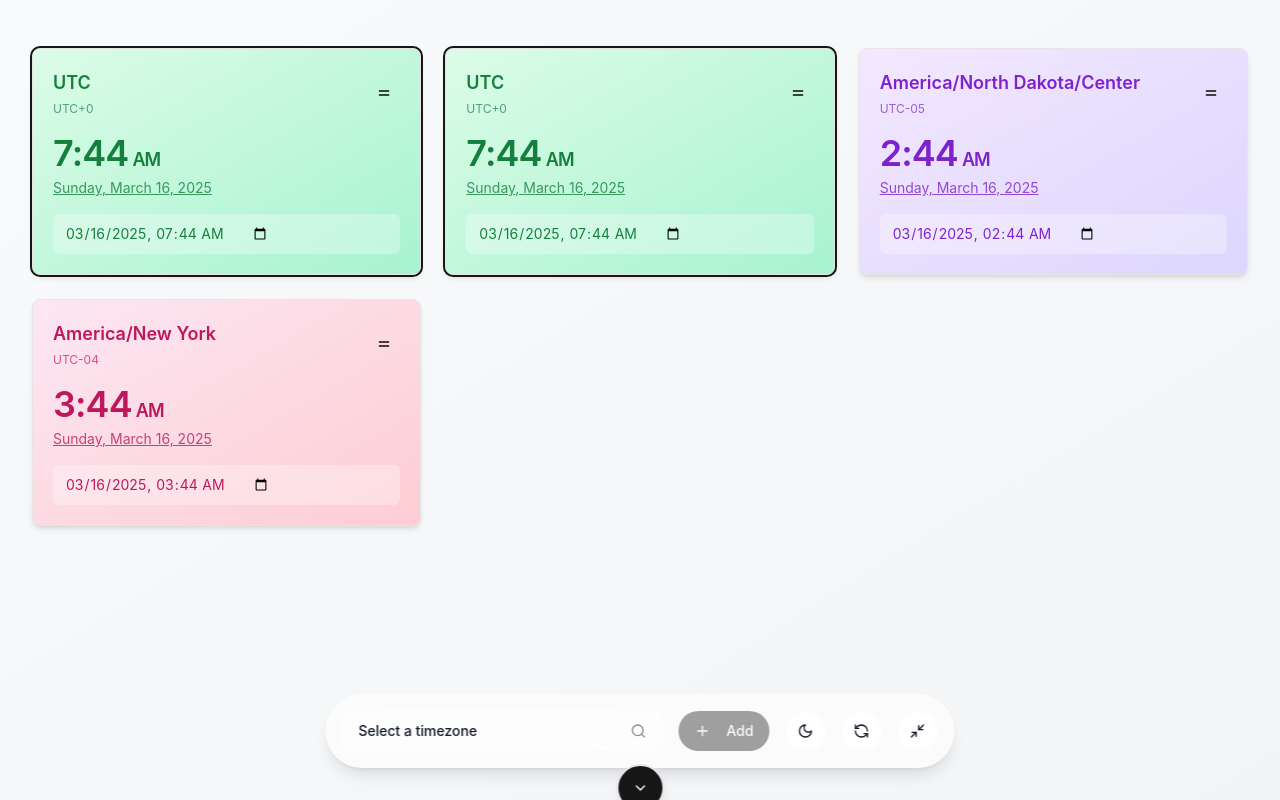
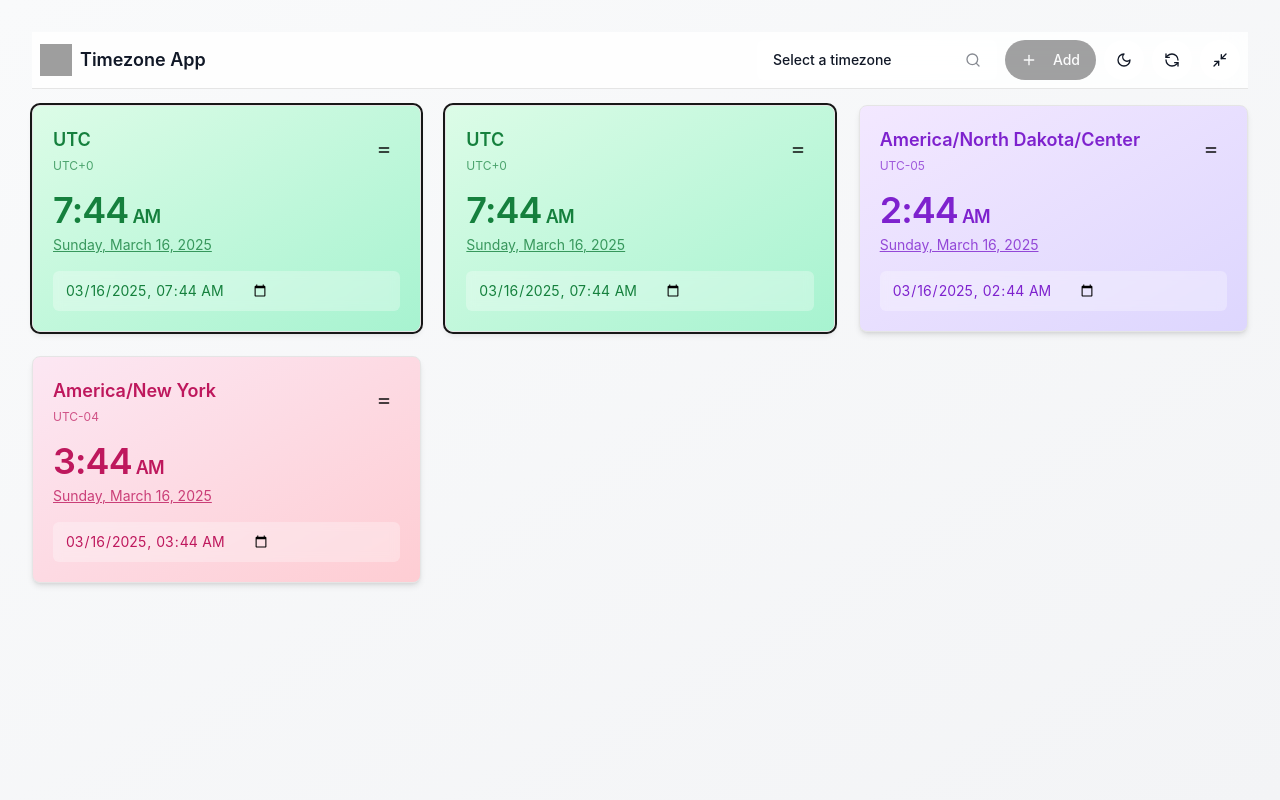
Before and after one commit to ShrihariMohan/timezone-app, a Next.js app: page / in a window 1280 px wide. Built offline with nearby package versions, Linux system fonts and the light colour scheme; grey boxes are pictures that could not be loaded.

Commit message:
Move actions to sticky navbar

```diff
--- a/app/page.tsx
+++ b/app/page.tsx
@@ -4,7 +4,7 @@ import { useEffect, useState } from "react"
 import Head from "next/head"
 import { format } from "date-fns"
 import { toZonedTime } from "date-fns-tz"
-import { Plus, Sun, Moon, Search, ChevronUp, ChevronDown, RefreshCcw, Maximize2, Minimize2, Palette } from "lucide-react"
+import { Plus, Sun, Moon, Search, RefreshCcw, Maximize2, Minimize2 } from "lucide-react"
 import { Button } from "@/components/ui/button"
 import { Command, CommandEmpty, CommandGroup, CommandInput, CommandItem, CommandList } from "@/components/ui/command"
 import { Popover, PopoverContent, PopoverTrigger } from "@/components/ui/popover"
@@ -22,7 +22,6 @@ export default function TimezoneApp() {
   const [currentDateTime, setCurrentDateTime] = useState<Date>(new Date())
   const [autoUpdate, setAutoUpdate] = useState<boolean>(true)
   const [darkMode, setDarkMode] = useState<boolean>(false)
-  const [showToolbar, setShowToolbar] = useState<boolean>(true)
   const [searchQuery, setSearchQuery] = useState<string>("")
   const [popoverOpen, setPopoverOpen] = useState<boolean>(false)
   const [timezoneLabels, setTimezoneLabels] = useState<Record<string, string>>({})
@@ -195,9 +194,6 @@ export default function TimezoneApp() {
   }
 
 
-  const toggleToolbar = () => {
-    setShowToolbar(!showToolbar)
-  }
 
   const resetTime = () => {
     setCurrentDateTime(new Date())
@@ -264,26 +260,25 @@ export default function TimezoneApp() {
           </Link>
         </div> */}
 
-        {/* Floating Glassmorphism Toolbar */}
-        <div className="fixed bottom-0  sm:bottom-8 left-1/2 transform -translate-x-1/2 z-10 ">
-          <div
-            className={cn(
-              "transition-all duration-300 ease-in-out",
-              showToolbar ? "opacity-100 translate-y-0" : "opacity-0 translate-y-10 pointer-events-none",
-            )}
-          >
-            <div className="flex items-center gap-4 p-4 sm:rounded-full backdrop-blur-md bg-background/60 border border-background/20 shadow-lg">
+        {/* Sticky Navbar */}
+        <header className="sticky top-0 z-20 w-full bg-background/80 backdrop-blur-md border-b border-border">
+          <div className="max-w-7xl mx-auto flex flex-wrap items-center justify-between gap-4 p-2">
+            <div className="flex items-center gap-2">
+              <img src="/placeholder-logo.svg" alt="Logo" className="h-8 w-8" />
+              <span className="font-semibold text-lg">Timezone App</span>
+            </div>
+            <div className="flex flex-wrap items-center gap-2">
               <Popover open={popoverOpen} onOpenChange={setPopoverOpen}>
                 <PopoverTrigger asChild>
                   <Button
                     variant="outline"
-                    className="w-[240px] md:w-[320px] justify-between bg-background/50 border-0"
+                    className="w-[200px] sm:w-[240px] justify-between bg-background/50 border-0"
                   >
                     {selectedTimezone ? selectedTimezone.replace(/_/g, " ") : "Select a timezone"}
                     <Search className="ml-2 h-4 w-4 shrink-0 opacity-50" />
                   </Button>
                 </PopoverTrigger>
-                <PopoverContent className="w-[240px] md:w-[320px] p-0" align="start">
+                <PopoverContent className="w-[200px] sm:w-[240px] p-0" align="start">
                   <Command>
                     <CommandInput placeholder="Search timezone..." value={searchQuery} onValueChange={setSearchQuery} />
                     <CommandList className="max-h-[300px]">
@@ -298,7 +293,7 @@ export default function TimezoneApp() {
                               onSelect={(value) => {
                                 setSelectedTimezone(value)
                                 setSearchQuery("")
-                                setPopoverOpen(false) // Close popover on selection
+                                setPopoverOpen(false)
                               }}
                             >
                               <span className="flex justify-between w-full">
@@ -311,7 +306,6 @@ export default function TimezoneApp() {
                       </CommandGroup>
                     </CommandList>
                   </Command>
-
                 </PopoverContent>
               </Popover>
 
@@ -354,24 +348,9 @@ export default function TimezoneApp() {
               </Button>
             </div>
           </div>
+        </header>
 
-          {/* Improved Toggle button for toolbar */}
-          <Button
-            variant={darkMode ? "default" : "default"}
-            size="sm"
-            onClick={toggleToolbar}
-            className={cn(
-              "invisible sm:visible absolute -bottom-11 left-1/2 transform -translate-x-1/2 rounded-full w-12 h-12 p-0",
-              "shadow-lg border-2",
-              darkMode ? "border-gray-700" : "border-gray-200",
-
-            )}
-          >
-            {showToolbar ? <ChevronDown className="h-6 w-6" /> : <ChevronUp className="h-6 w-6" />}
-          </Button>
-        </div>
-
-        <div className="grid grid-cols-1 md:grid-cols-2 lg:grid-cols-3 gap-6 mt-4 pb-20">
+        <div className="grid grid-cols-1 md:grid-cols-2 lg:grid-cols-3 gap-6 mt-4 pb-8">
           {timezones.map((timezone, index) => (
             <div
               key={timezone}
```
